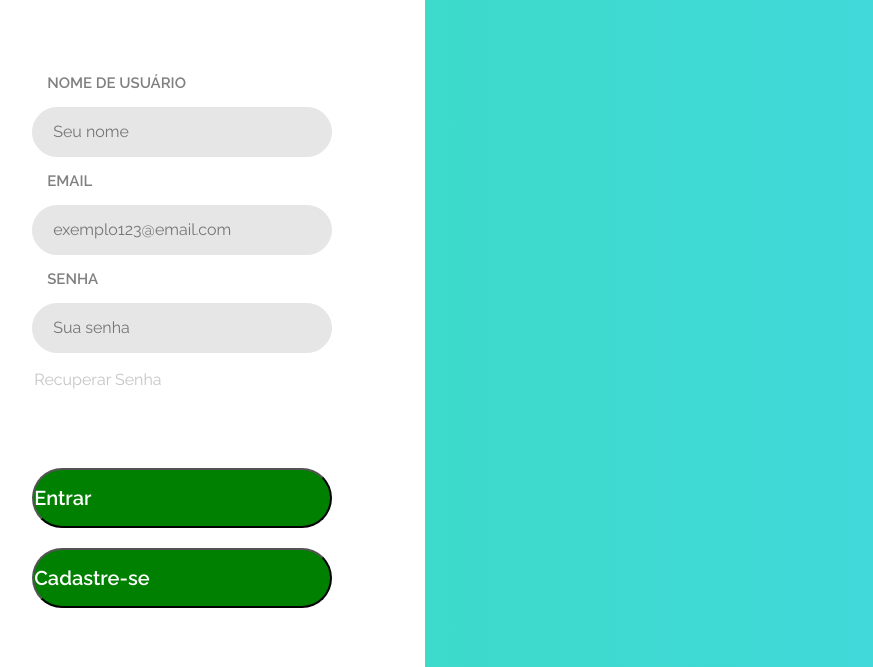
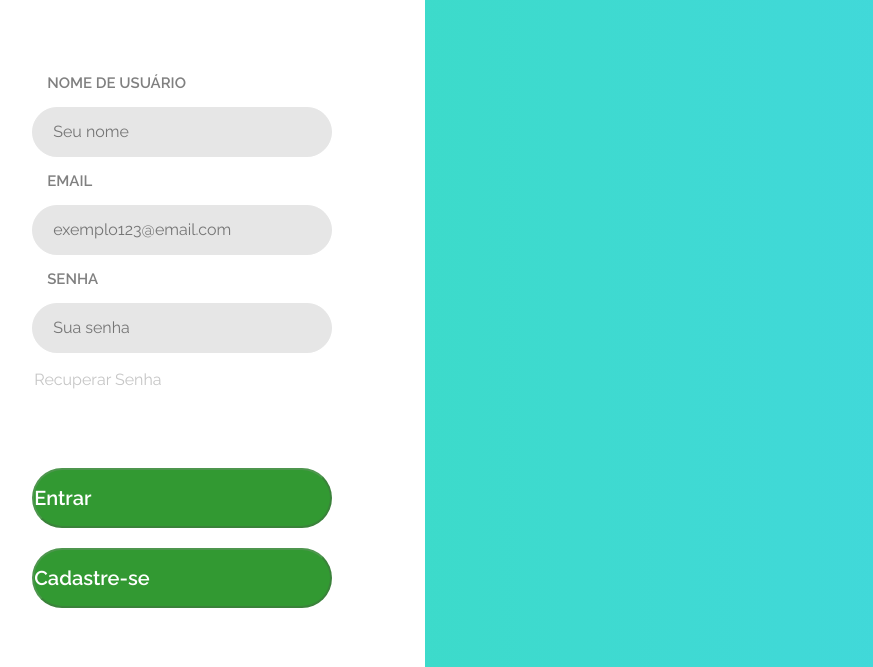
Before and after one commit to vicenteels/paginainicial, a plain HTML site: page login/login.html in a window 1280 px wide. Shown: the part 133-800 px from the top of the page, without its empty margins (61-934 px from the left). Drawn offline with Linux system fonts and the light colour scheme.

Commit message:
botao disable

```diff
--- a/login/login.html
+++ b/login/login.html
@@ -27,10 +27,10 @@
         </div>
 
         <div class="container-botao">
-            <button type="button">Entrar</button>
-            <button type="button">Cadastre-se</button>
+            <button type="button" disabled="true">Entrar</button> <!--ver se ta correto esse disable-->
+            <button type="button" disabled="true">Cadastre-se</button>
             <!-- <a href="" class="entrar">Entrar</a>
-            <a href="../cadastro/index.html">Cadastre-se</a> -->
+            <a href="../cadastro/cadastro.html">Cadastre-se</a> -->
         </div>
     </form>
 
```
